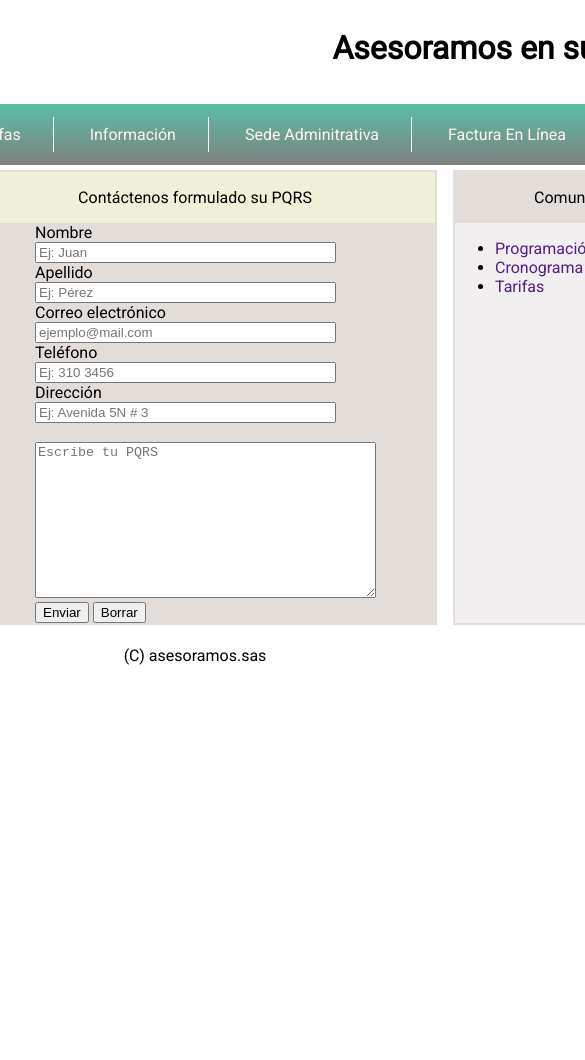
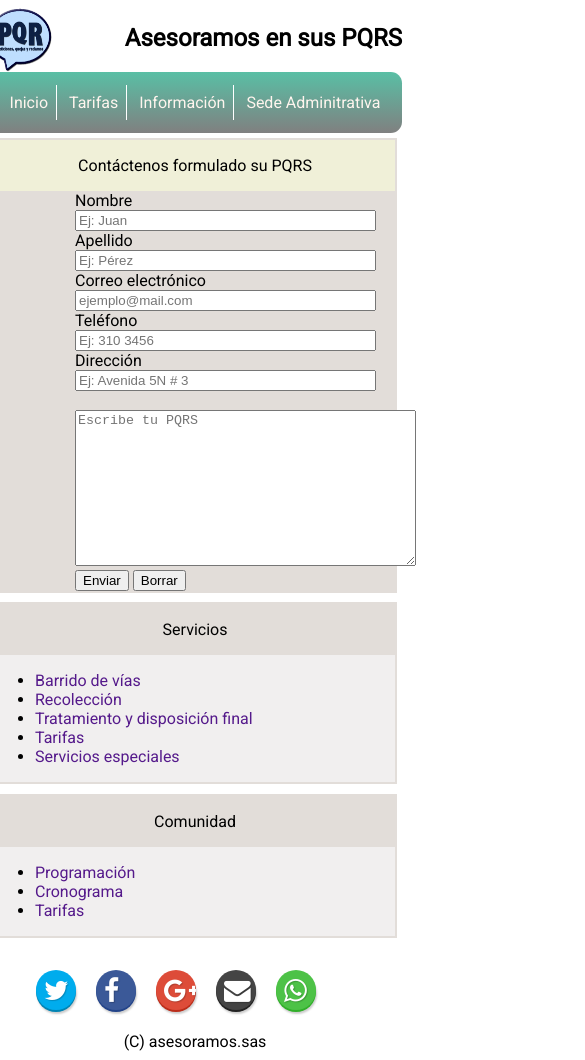
Before and after one commit to jicaicedos/asesorias, a plain HTML site: page index.html in a window 390 px wide. Shown: the top 1060 px of the page, 585 px wide, since content can reach past the window. Before the commit the page ends 844 px from the top, so only its background shows below. Drawn offline with nearby package versions, Linux system fonts and the light colour scheme.

Commit message:
Prototipo 1: configurado como First-Mobile con botones de compartir

```diff
--- a/estilos.css
+++ b/estilos.css
@@ -17,13 +17,15 @@ a {
 	justify-content: space-between;
 }
 
-.encabezado h1 {
+h1 {
 	/*float: center;*/
+  font-size: 1.5em;
 }
 .menu {
 	background: #59BFA5;
 	border-radius: 0.7em;
 	padding: 0.3em;
+
 	display: flex;
 	justify-content: space-around;
 	background: -webkit-gradient(linear, left top, left bottom, from(#59BFA5), to(gray));
@@ -31,11 +33,15 @@ a {
 }
 
 .menu ul li {
-	padding: 0.5em 2em;
+	padding: 0.5em .5em;
 	display: inline;
 	border-right: 0.1em solid white;
 }
 
+.menu  ul {
+  padding-left: 0em;
+  padding-right: 0em;
+}
 .menu ul li a {
 		color: seashell;
 }
@@ -47,13 +53,12 @@ a {
 
 .estructura {
 	padding: 5px;
-	display: flex;
-	justify-content: center;
 }
 
 .contenido_izquierdo, .contenido_central, .contenido_derecho {
 	border: 2px solid #E2DDD9;
 	background: #F1EFEF;
+  margin-bottom: .6em;
 	/*background: white;*/
 }
 
@@ -64,14 +69,10 @@ a {
 	background: #E2DDD9;
 }
 
-.contenido_izquierdo {
-	width: 15em;
-	margin-right: 1em;
-}
 
 .contenido_central {
 	text-align: center;
-	width: 30em;
+	width: 25em;
 	background: #E2DDD9;
 }
 
@@ -81,10 +82,6 @@ a {
 	margin: 0;
 }
 
-.contenido_derecho {
-	width: 15em;
-	margin-left: 1em;
-}
 
 .contactenos_form p {
 	margin: 0px;
@@ -102,10 +99,153 @@ a {
 }
 
 #logo-pqrs {
-	width: auto;
-	height: 6em;
+	width: 4em;
+	height: 4em;
 }
 
 footer p {
 	text-align: center;
+  margin-top: 1em;
+  margin-bottom: .1em;
 }
+
+button {
+  background-color: #aaa;
+  border: none;
+  border-radius: 50%;
+  box-shadow: 0 2px 0 #888, 1px 4px 2px rgba(0,0,0,0.2);
+  color: white;
+  display: block;
+  font-family: sans-serif;
+  /*font-size: .85em;*/
+  font-weight: 300;
+  outline: none;
+  padding: 1em 0;
+  position: relative;
+  overflow: hidden;
+  text-shadow: 1px 1px 1px rgba(0,0,0,0.2);
+  width: 3em;
+  height: 3em;
+}
+
+button[data-sharer="twitter"] {
+  background-color: #00aced;
+  box-shadow: 0 2px 0 #0084b4, 1px 4px 2px rgba(0,0,0,0.2);
+}
+button[data-sharer="facebook"] {
+  background-color: #3b5998;
+  box-shadow: 0 2px 0 #224389, 1px 4px 2px rgba(0,0,0,0.2);
+}
+button[data-sharer="linkedin"] {
+  background-color: #007AB5;
+  box-shadow: 0 2px 0 #005E8C, 1px 4px 2px rgba(0,0,0,0.2);
+}
+button[data-sharer="googleplus"] {
+  background-color: #DD4C39;
+  box-shadow: 0 2px 0 #BB2D1A, 1px 4px 2px rgba(0,0,0,0.2);
+}
+button[data-sharer="email"] {
+  background-color: #444;
+  box-shadow: 0 2px 0 #222, 1px 4px 2px rgba(0,0,0,0.2);
+}
+button[data-sharer="whatsapp"] {
+  background-color: #4DC247;
+  box-shadow: 0 2px 0 #30AF29, 1px 4px 2px rgba(0,0,0,0.2);
+}
+button[data-sharer="telegram"] {
+  background-color: #34ADE1;
+  box-shadow: 0 2px 0 #0E9BD8, 1px 4px 2px rgba(0,0,0,0.2);
+}
+button[data-sharer="viber"] {
+  background-color: #7C529E;
+  box-shadow: 0 2px 0 #5F3485, 1px 4px 2px rgba(0,0,0,0.2);
+}
+button[data-sharer="pinterest"] {
+  background-color: #CB2029;
+  box-shadow: 0 2px 0 #A30E15, 1px 4px 2px rgba(0,0,0,0.2);
+}
+button[data-sharer="tumblr"] {
+  background-color: #32506d;
+  box-shadow: 0 2px 0 #1F3C59, 1px 4px 2px rgba(0,0,0,0.2);
+}
+button[data-sharer="hackernews"] {
+  background-color: #FF6700;
+  box-shadow: 0 2px 0 #C65000, 1px 4px 2px rgba(0,0,0,0.2);
+}
+button[data-sharer="reddit"] {
+  background-color: #CEE3F8;
+  box-shadow: 0 2px 0 #A2C6E8, 1px 4px 2px rgba(0,0,0,0.2);
+  color: #335f89;
+}
+button[data-sharer="vk"] {
+  background-color: #45668E;
+  box-shadow: 0 2px 0 #2B4E77, 1px 4px 2px rgba(0,0,0,0.2);
+}
+button[data-sharer="buffer"] {
+  background-color: #46ABED;
+  box-shadow: 0 2px 0 #2198E5, 1px 4px 2px rgba(0,0,0,0.2);
+}
+button[data-sharer="xing"] {
+  background-color: #006464;
+  box-shadow: 0 2px 0 #135353, 1px 4px 2px rgba(0,0,0,0.2);
+}
+
+button:active {
+  box-shadow: 0 0 0 transparent;
+  transform: translateY(2px);
+}
+
+button .fa {
+  height: 100%;
+  left: 0;
+  line-height: 42px;
+  position: absolute;
+  text-align: left;
+  top: 0;
+  /*width: 1em;*/
+  font-size: 2em;
+}
+
+
+.btn_compartir {
+  display: inline-block;
+  margin-top: .1em;
+  margin-bottom: .1em;
+  margin-left: .5em;
+  margin-right: .5em;
+}
+
+i {
+  margin-left: 0.3em;
+}
+
+/*
+  Configuración para dispositivos móviles
+*/
+
+@media screen screen and (min-width 1000px) {
+  .estructura {
+    display: flex;
+    justify-content: center;
+  }
+
+
+  .contenido_izquierdo {
+    width: 15em;
+    margin-right: 1em;
+  }
+
+  .contenido_derecho {
+    width: 15em;
+    margin-left: 1em;
+  }
+
+  .menu_compartir {
+    display: block;
+    list-style: none;
+    margin: 1em auto auto auto;
+    max-width: 100%;
+    text-align: center;
+  }
+
+}
--- a/index.html
+++ b/index.html
@@ -6,6 +6,8 @@
 	<title>Asesorias</title>
 	<script src="http://code.jquery.com/jquery-2.2.0.js"></script>
 	<script src="js/asesoria.js"></script>
+	<script src="https://cdn.jsdelivr.net/sharer.js/0.2.3/sharer.min.js"></script>
+	<link rel="stylesheet" href="https://maxcdn.bootstrapcdn.com/font-awesome/4.5.0/css/font-awesome.min.css">
 </head>
 <body>
 	<div class="layout">
@@ -20,21 +22,11 @@
 					<li><a href="">tarifas</a></li>
 					<li><a href="">información</a></li>
 					<li><a href="">sede adminitrativa</a></li>
-					<li><a href="">factura en línea</a></li>
+					<!-- <li><a href="">factura en línea</a></li> -->
 				</ul>
 			</nav>
 		</header>
 		<div class="estructura">
-			<div class="contenido_izquierdo">
-				<p>Servicios</p>
-				<ul>
-					<li><a href="">Barrido de vías</a></li>
-					<li><a href="">Recolección</a></li>
-					<li><a href="">Tratamiento y disposición final</a></li>
-					<li><a href="">Tarifas</a></li>
-					<li><a href="">Servicios especiales</a></li>
-				</ul>
-			</div>
 			<div class="contenido_central">
 				<p id="p_contactenos">Contáctenos formulado su PQRS</p>
 				<form action="" class="contactenos_form">
@@ -50,6 +42,16 @@
 					</p>
 				</form>
 			</div>
+			<div class="contenido_izquierdo">
+				<p>Servicios</p>
+				<ul>
+					<li><a href="">Barrido de vías</a></li>
+					<li><a href="">Recolección</a></li>
+					<li><a href="">Tratamiento y disposición final</a></li>
+					<li><a href="">Tarifas</a></li>
+					<li><a href="">Servicios especiales</a></li>
+				</ul>
+			</div>
 			<div class="contenido_derecho">
 			    <p>Comunidad</p>
 			    <ul>
@@ -60,6 +62,35 @@
 			</div>
 		</div>
 		<footer>
+			<ul class="menu_compartir">
+				<li class="btn_compartir">
+					<button class="sharer button" data-sharer="twitter"
+							data-title="Aseroias.sas"
+							data-url="http://jicaicedo.github.com/asesorias">
+						<i class="fa fa-twitter"></i>
+					</button>
+				</li>
+				<li class="btn_compartir">
+					<button class="sharer button" data-sharer="facebook">
+					<i class="fa fa-facebook"></i>
+					</button>
+				</li>
+				<li class="btn_compartir">
+					<button class="sharer button" data-sharer="googleplus">
+					<i class="fa fa-google-plus"></i>
+					</button>
+				</li>
+				<li class="btn_compartir">
+					<button class="sharer" data-sharer="email">
+					<i class="fa fa-envelope"></i>
+					</button>
+				</li>
+				<li class="btn_compartir">
+					<button class="sharer" data-sharer="whatsapp">
+					<i class="fa fa-whatsapp"></i>
+					</button>
+				</li>
+			</ul>
 			<p>(C) asesoramos.sas </p>
 		</footer>
 	</div>
```
